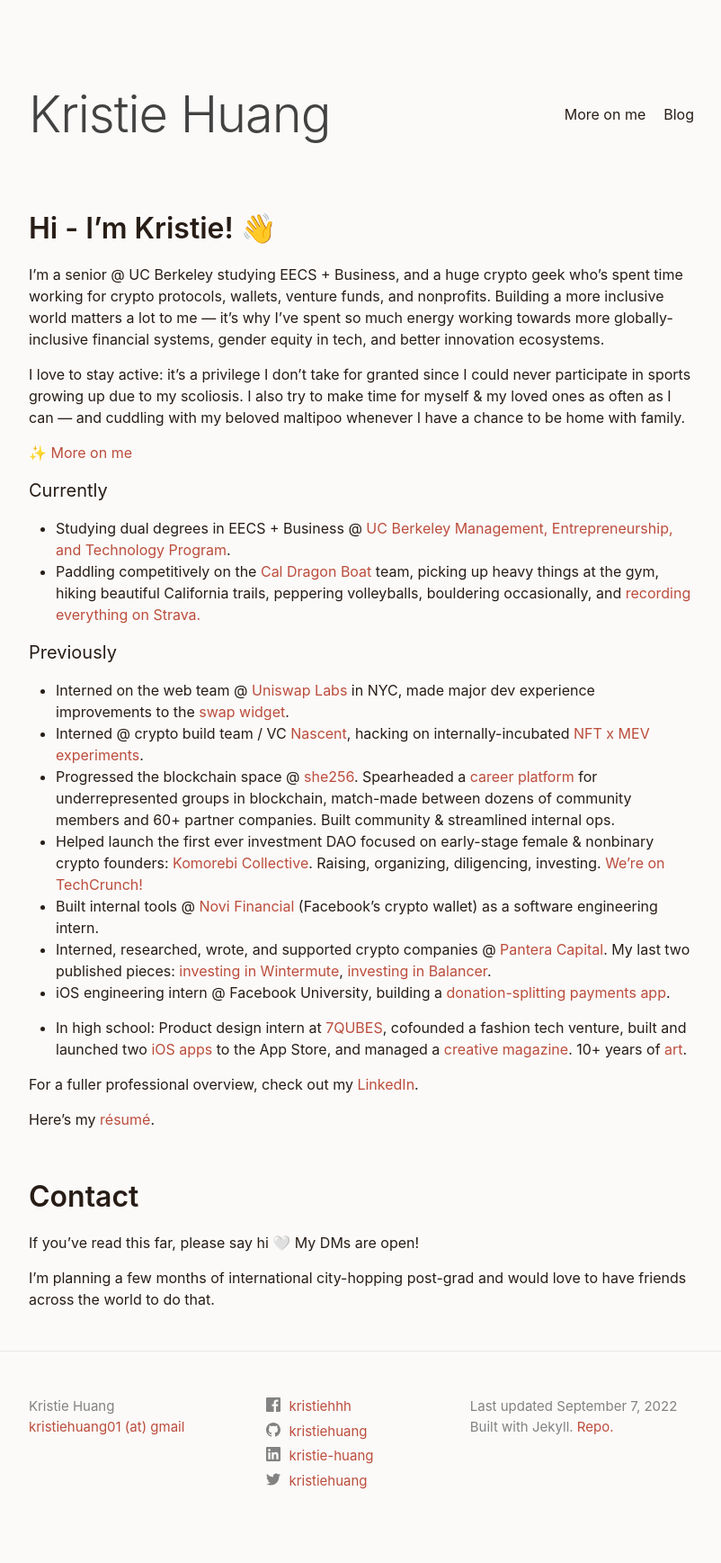
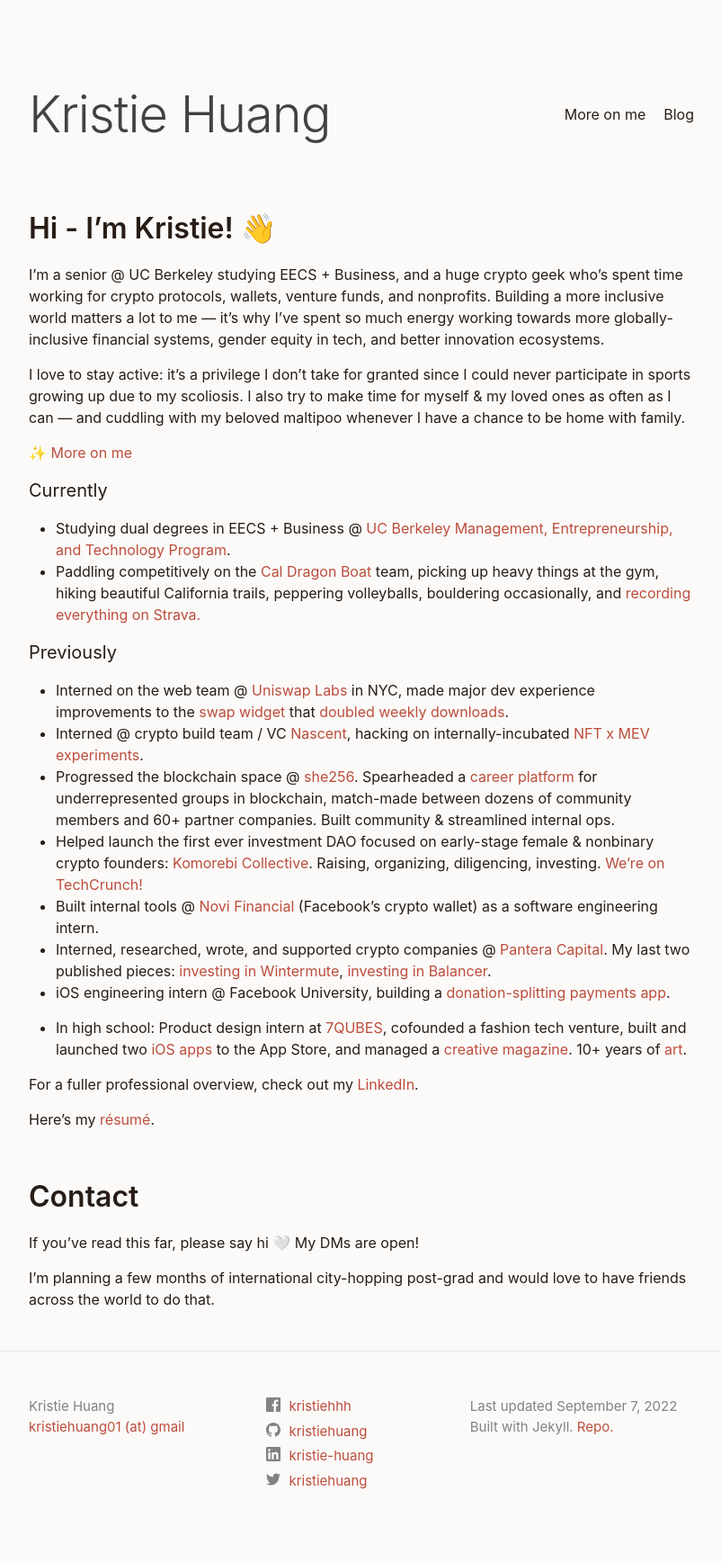
Before and after one commit to kristiehuang/kristiehuang.github.io, a Jekyll site: the page built from index.markdown, in a window 1280 px wide. Shown: the whole page at 90% size, without its empty margins (238-1040 px from the left). Built offline with Jekyll 4.4.1, drawn with Linux system fonts in a browser that asks for light colours.

Commit message:
flex that swap widget changes helped 2x

```diff
--- a/index.markdown
+++ b/index.markdown
@@ -22,7 +22,7 @@
 
 ### Previously
 
-- Interned on the web team @ [Uniswap Labs](https://uniswap.org/) in NYC, made major dev experience improvements to the [swap widget](https://twitter.com/kristiehuang/status/1557465571200880642).
+- Interned on the web team @ [Uniswap Labs](https://uniswap.org/) in NYC, made major dev experience improvements to the [swap widget](https://twitter.com/kristiehuang/status/1557465571200880642) that [doubled weekly downloads](https://twitter.com/Uniswap/status/1575523431210262528).
 - Interned @ crypto build team / VC [Nascent](https://nascent.xyz), hacking on internally-incubated [NFT x MEV experiments](https://medium.com/nascent-xyz/yobot-an-experiment-in-incubation-133c502cbc05).
 - Progressed the blockchain space @ [she256][#she256]. Spearheaded a [career platform](https://she256.org/career-dev/) for underrepresented groups in blockchain, match-made between dozens of community members and 60+ partner companies. Built community & streamlined internal ops.
 - Helped launch the first ever investment DAO focused on early-stage female & nonbinary crypto founders: [Komorebi Collective](https://www.syndicateprotocol.org/syndicate/komorebi_collective). Raising, organizing, diligencing, investing. [We're on TechCrunch!](https://techcrunch.com/2021/05/21/decentralized-komorebi-collective-launches-to-back-female-and-non-binary-crypto-founders/?tpcc=ECTW2020)
```
